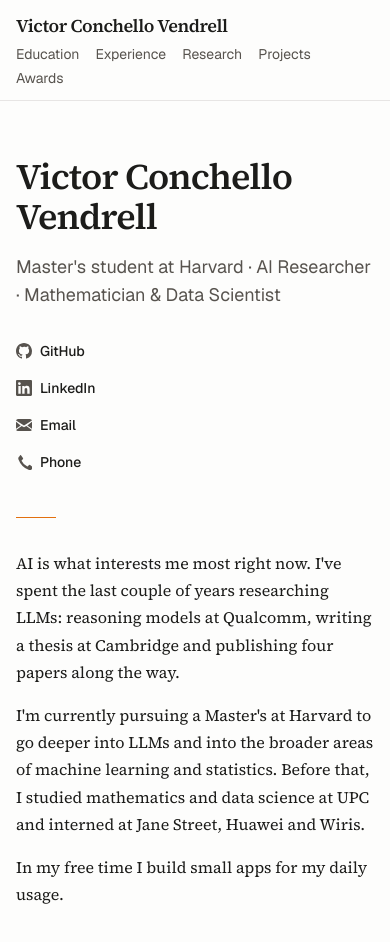
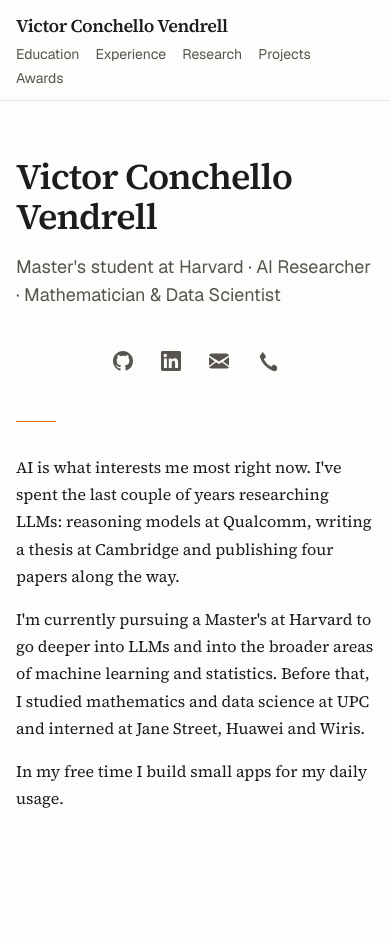
Before and after one commit to Victoriano012/PersonalWeb, a Next.js app: page / in a window 390 px wide. Shown: the top 942 px of the page. After the commit the page ends 908 px from the top, so only its background shows below. Built offline with nearby package versions, Linux system fonts and the light colour scheme; no server answers.

Commit message:
Mobile: contact links (GitHub, LinkedIn, email, phone) on one row

```diff
--- a/components/Hero.tsx
+++ b/components/Hero.tsx
@@ -27,25 +27,27 @@ export default function Hero() {
         {profile.name}
       </h1>
       <p className="mt-4 max-w-2xl text-lg text-muted">{profile.tagline}</p>
-      <ul className="mt-8 flex flex-col gap-3 sm:flex-row sm:flex-wrap sm:gap-x-6">
+      <ul className="mt-8 flex flex-nowrap items-center justify-center gap-2 sm:flex-wrap sm:justify-start sm:gap-x-6 sm:gap-y-3">
         {profile.links.map((link) => (
           <li key={link.label}>
             <a
               href={link.url}
+              aria-label={link.label}
+              title={link.label}
               {...(isExternal(link.url)
                 ? { target: "_blank", rel: "noopener noreferrer" }
                 : {})}
-              className="inline-flex items-center gap-2 text-sm font-medium text-foreground transition-colors hover:text-link"
+              className="inline-flex min-h-10 min-w-10 items-center justify-center gap-2 text-sm font-medium text-foreground transition-colors hover:text-link sm:min-h-0 sm:min-w-0 sm:justify-start"
             >
               <svg
                 viewBox="0 0 16 16"
                 fill="currentColor"
                 aria-hidden="true"
-                className="h-4 w-4 text-muted"
+                className="h-5 w-5 text-muted sm:h-4 sm:w-4"
               >
                 {icons[link.icon]}
               </svg>
-              {link.label}
+              <span className="hidden sm:inline">{link.label}</span>
             </a>
           </li>
         ))}
```
